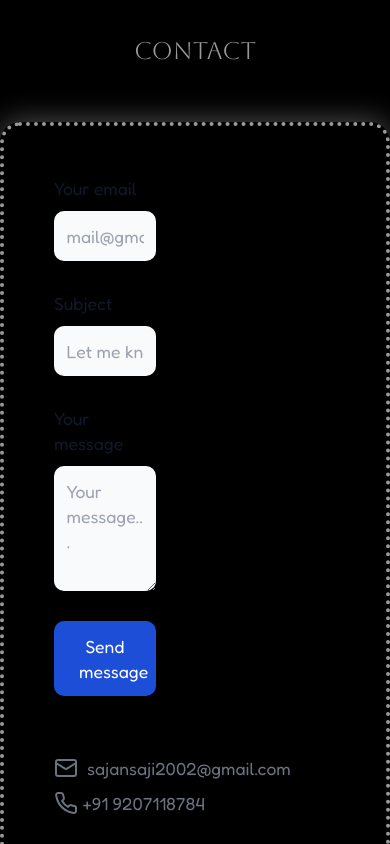
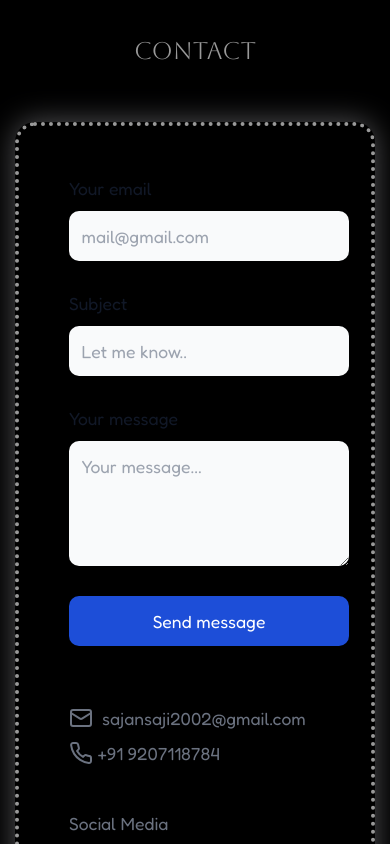
Before and after one commit to sajansaji/portfolio-me, a React (Vite) app: page / in a window 390 px wide. Shown: the part 3960-4804 px from the top of the page. Built offline with nearby package versions, Linux system fonts and the light colour scheme.

Commit message:
mobile correct

```diff
--- a/src/assets/css/contact.css
+++ b/src/assets/css/contact.css
@@ -7,6 +7,7 @@
     /* margin-right: 150px;
     margin-left: 150px;  */
     padding: 50px ;
+    margin:15px;
     }
 
 
--- a/src/pages/home/Contact.jsx
+++ b/src/pages/home/Contact.jsx
@@ -57,23 +57,24 @@
          </h1>
          <div className='con sm:ml-48 sm:mr-48 font-fre mt-8'>
             {/* mr-4 */}
-            <div className=" z-40 flex flex-col " aria-labelledby="drawer-contact-label ">
+            <div className=" z-40 flex flex-col" aria-labelledby="drawer-contact-label ">
 
                <form className="form " onSubmit={onSubmit}>
-                  <input type="hidden" name="access_key" value="c71adfa8-dbd5-4d18-990b-0ca49f365938" />
-                  <div className="mb-6 mar mr-36 ">
+                  <div className="mb-6 mar mr-36 mobile-portrait:w-[280px] ">
+
                      <label htmlFor="email" className="block mb-2 text-sm font-medium text-gray-900 dark:text-white">Your email</label>
                      <input type="email" name='email' id="email" className="bg-gray-50 border border-gray-300 text-gray-900 text-sm rounded-lg focus:ring-blue-500 focus:border-blue-500 block w-full p-2.5 dark:bg-[#474747] dark:border-gray-600 dark:placeholder-gray-400 dark:text-white dark:focus:ring-blue-500 dark:focus:border-blue-500" placeholder="mail@gmail.com" required />
+
                   </div>
-                  <div className="mb-6 mar mr-36">
+                  <div className="mb-6 mar mr-36 mobile-portrait:w-[280px]">
                      <label htmlFor="subject" className="block mb-2 text-sm font-medium text-gray-900 dark:text-white">Subject</label>
                      <input type="text" name='subject' id="subject" className="bg-gray-50 border border-gray-300 text-gray-900 text-sm rounded-lg focus:ring-blue-500 focus:border-blue-500 block w-full p-2.5 dark:bg-[#474747] dark:border-gray-600 dark:placeholder-gray-400 dark:text-white dark:focus:ring-blue-500 dark:focus:border-blue-500" placeholder="Let me know.." required />
                   </div>
-                  <div className="mb-6 mar mr-36">
+                  <div className="mb-6 mar mr-36 mobile-portrait:w-[280px]">
                      <label htmlFor="message" className="block mb-2 text-sm font-medium text-gray-900 dark:text-white">Your message</label>
                      <textarea id="message" name='message' rows="4" className="block p-2.5 w-full text-sm text-gray-900 bg-gray-50 rounded-lg border border-gray-300 focus:ring-blue-500 focus:border-blue-500 dark:bg-[#474747] dark:border-gray-600 dark:placeholder-gray-400 dark:text-white dark:focus:ring-blue-500 dark:focus:border-blue-500" placeholder="Your message..."></textarea>
                   </div>
-                  <div className='mar mb-12 mr-36'>
+                  <div className='mar mb-12 mr-36 mobile-portrait:w-[280px]'>
                      <button type="submit" className="text-white bg-blue-700 hover:bg-blue-800 w-full focus:ring-4 focus:ring-blue-300 font-medium rounded-lg text-sm px-5 py-2.5 mb-2 dark:bg-blue-600 dark:hover:bg-blue-700 focus:outline-none dark:focus:ring-blue-800 block">Send message</button>
                      <Toaster position="bottom-center" />
                   </div>
```
